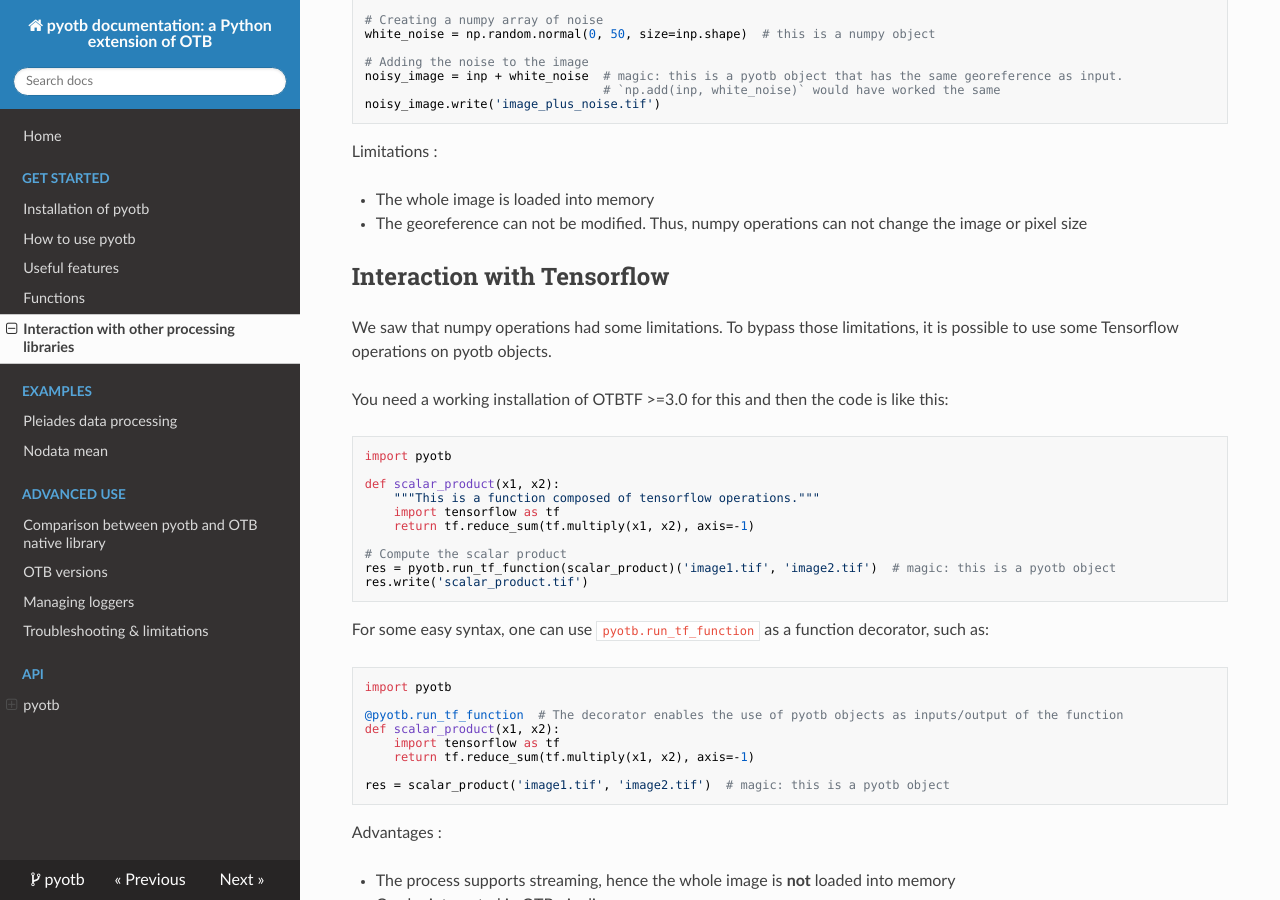
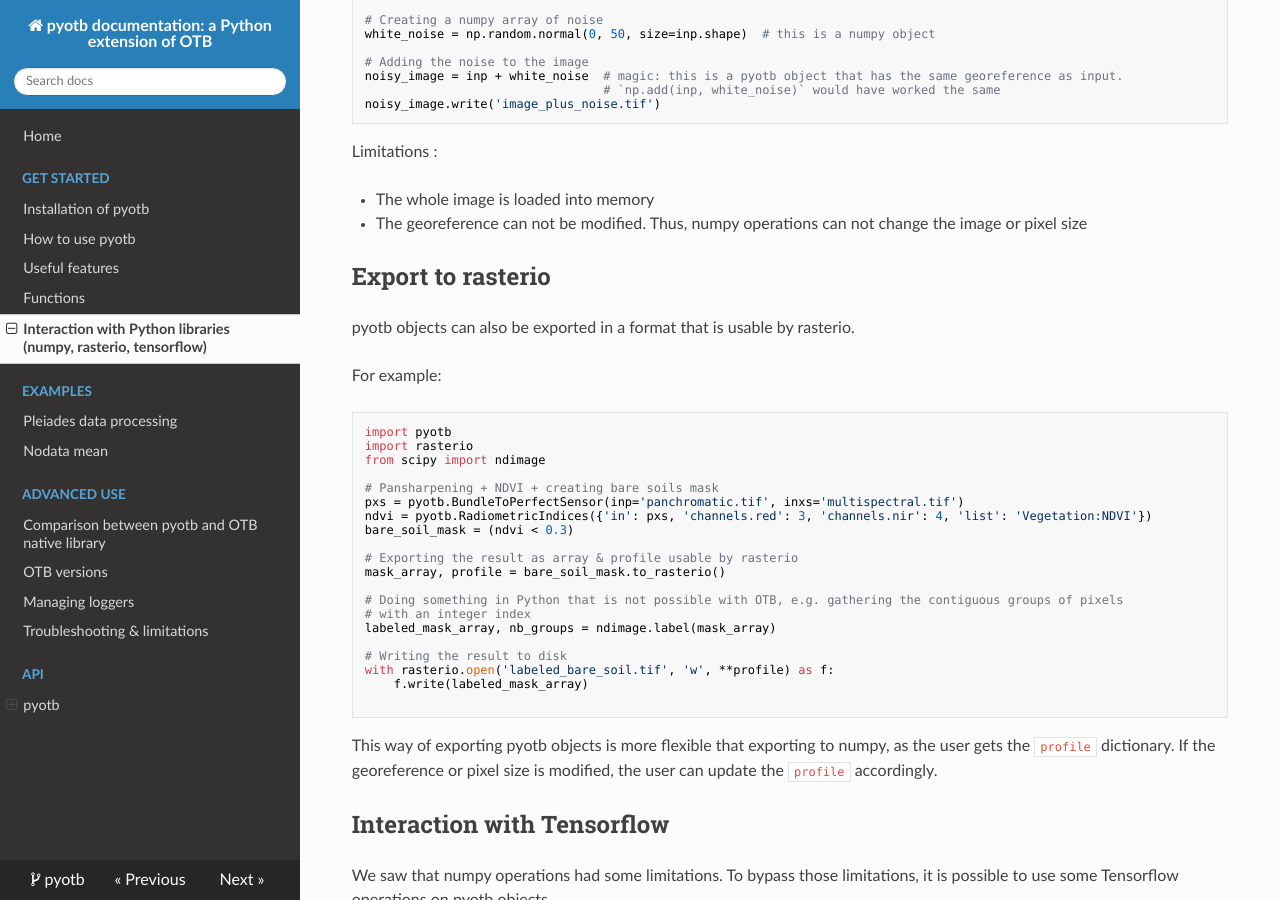
Before and after one commit to orfeotoolbox/pyotb, an MkDocs documentation site: the page built from doc/interaction.md, in a window 1280 px wide and 900 px high, scrolled down 551 px. Built offline with MkDocs 1.6.1, drawn with Linux system fonts in a browser that asks for light colours; nearby versions of some CDN libraries; some of the changed text lies outside the part shown.

Commit message:
Add function to_rasterio +  fix #31

````diff
--- a/doc/interaction.md
+++ b/doc/interaction.md
@@ -9,7 +9,6 @@ calibrated = pyotb.OpticalCalibration('image.tif', level='toa')  # this is a pyo
 arr = np.asarray(calibrated)  # same as calibrated.to_numpy()
 
 ```
-
 
 
 ## Interaction with Numpy
@@ -36,6 +35,37 @@ Limitations :
 
 - The whole image is loaded into memory
 - The georeference can not be modified. Thus, numpy operations can not change the image or pixel size
+
+
+## Export to rasterio
+pyotb objects can also be exported in a format that is usable by rasterio.
+
+For example:
+
+```python
+import pyotb
+import rasterio
+from scipy import ndimage
+
+# Pansharpening + NDVI + creating bare soils mask
+pxs = pyotb.BundleToPerfectSensor(inp='panchromatic.tif', inxs='multispectral.tif')
+ndvi = pyotb.RadiometricIndices({'in': pxs, 'channels.red': 3, 'channels.nir': 4, 'list': 'Vegetation:NDVI'})
+bare_soil_mask = (ndvi < 0.3)
+
+# Exporting the result as array & profile usable by rasterio
+mask_array, profile = bare_soil_mask.to_rasterio()
+
+# Doing something in Python that is not possible with OTB, e.g. gathering the contiguous groups of pixels
+# with an integer index
+labeled_mask_array, nb_groups = ndimage.label(mask_array)
+
+# Writing the result to disk
+with rasterio.open('labeled_bare_soil.tif', 'w', **profile) as f:
+    f.write(labeled_mask_array)
+
+```
+This way of exporting pyotb objects is more flexible that exporting to numpy, as the user gets the `profile` dictionary.
+If the georeference or pixel size is modified, the user can update the `profile` accordingly.
 
 
 ## Interaction with Tensorflow
--- a/mkdocs.yml
+++ b/mkdocs.yml
@@ -31,7 +31,7 @@ nav:
   - How to use pyotb: quickstart.md
   - Useful features: features.md
   - Functions: functions.md
-  - Interaction with other processing libraries: interaction.md
+  - Interaction with Python libraries (numpy, rasterio, tensorflow): interaction.md
 - Examples:
     - Pleiades data processing: examples/pleiades.md
     - Nodata mean: examples/nodata_mean.md
````
Also changed, not shown: .gitlab-ci.yml (+8 -2 lines), README.md (+31 -0 lines), doc/index.md (+1 -1 lines), 7 other files.
